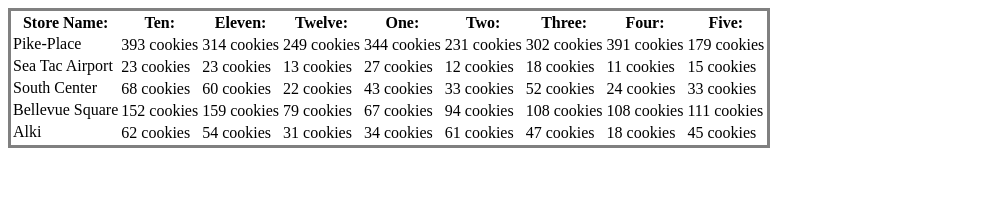
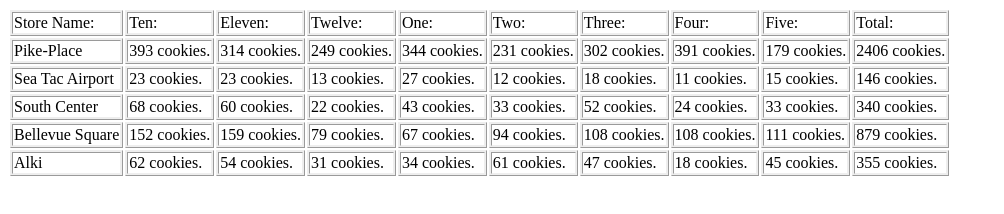
Before and after one commit to Jamesbillard12/cookie-stand, a plain HTML site: page index.html in a window 1280 px wide. Shown: the whole page, without its empty margins (0-1004 px from the left). Drawn offline with Linux system fonts and the light colour scheme.

Commit message:
Fixed issue?

```diff
--- a/app.js
+++ b/app.js
@@ -24,16 +24,18 @@ function cookieShop(name, min, max, avg) {
     var table = document.getElementById('storeTable');
     var tr = document.createElement('tr');
     table.appendChild(tr);
-    tr.appendChild(document.createTextNode(this.name));
+    var tdNames = document.createElement('td');
+    tdNames.appendChild(document.createTextNode(this.name));
+    tr.appendChild(tdNames);
 
     for (var i = 0; i < this.timeOfDay.length; i++) {
       var td = document.createElement('td');
-      td.appendChild(document.createTextNode(Math.floor(this.cookiesPurchasedArray[i]) + ' cookies'));
+      td.appendChild(document.createTextNode(Math.floor(this.cookiesPurchasedArray[i]) + ' cookies.'));
       tr.appendChild(td);
     }
     var td2 = document.createElement('td');
-    td2.appendChild(document.createTextNode('Total: ' + Math.floor(this.total) + ' cookies'));
-    tr.appendChild(td);
+    td2.appendChild(document.createTextNode(Math.floor(this.total) + ' cookies.'));
+    tr.appendChild(td2);
   };
 
 }
--- a/index.html
+++ b/index.html
@@ -8,15 +8,16 @@
   <body>
     <table id = "storeTable">
       <tr>
-        <th>Store Name:</th>
-        <th>Ten:</th>
-        <th>Eleven:</th>
-        <th>Twelve:</th>
-        <th>One:</th>
-        <th>Two:</th>
-        <th>Three:</th>
-        <th>Four:</th>
-        <th>Five:</th>
+        <td>Store Name:</td>
+        <td>Ten:</td>
+        <td>Eleven:</td>
+        <td>Twelve:</td>
+        <td>One:</td>
+        <td>Two:</td>
+        <td>Three:</td>
+        <td>Four:</td>
+        <td>Five:</td>
+        <td>Total:</td>
       </tr>
 
     </table>
--- a/style.css
+++ b/style.css
@@ -1,8 +1,7 @@
-table {
-  border-style: solid;
+td {
+  border-style: ridge;
 }
 
 tr {
-  border-style: solid;
-  border-width: 5px;
+  border-style: ridge;
 }
```
